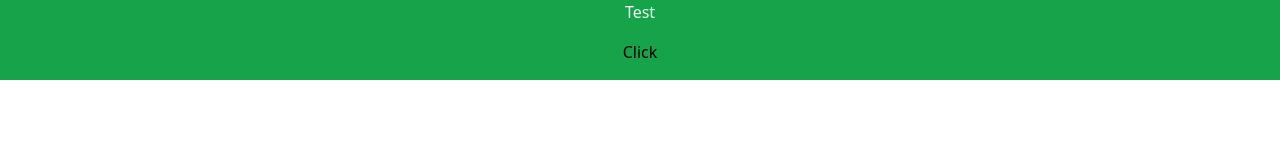
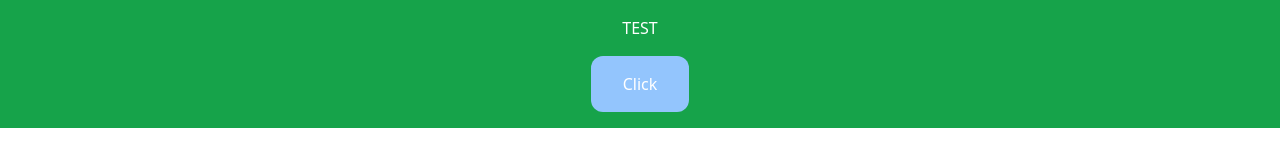
Before and after one commit to ValperDev/tailwind-test, a plain HTML site: page index.html in a window 1280 px wide. Drawn offline with nearby package versions, Linux system fonts and the light colour scheme.

Commit message:
Add styles for button

```diff
--- a/index.html
+++ b/index.html
@@ -7,9 +7,9 @@
     <script src="https://cdn.tailwindcss.com"></script>
 </head>
 <body>
-    <div class="bg-green-600 flex flex-col justify-center items-center">
-        <h1 class="text-white">Test</h1>
-        <button class="px-8 py-4">Click</button>
+    <div class="bg-green-600 flex flex-col justify-center items-center gap-4 p-4">
+        <h1 class="text-white uppercase">Test</h1>
+        <button class="px-8 py-4 text-white bg-blue-300 rounded-xl transition-all hover:scale-110">Click</button>
     </div>
 </body>
 </html>
```
